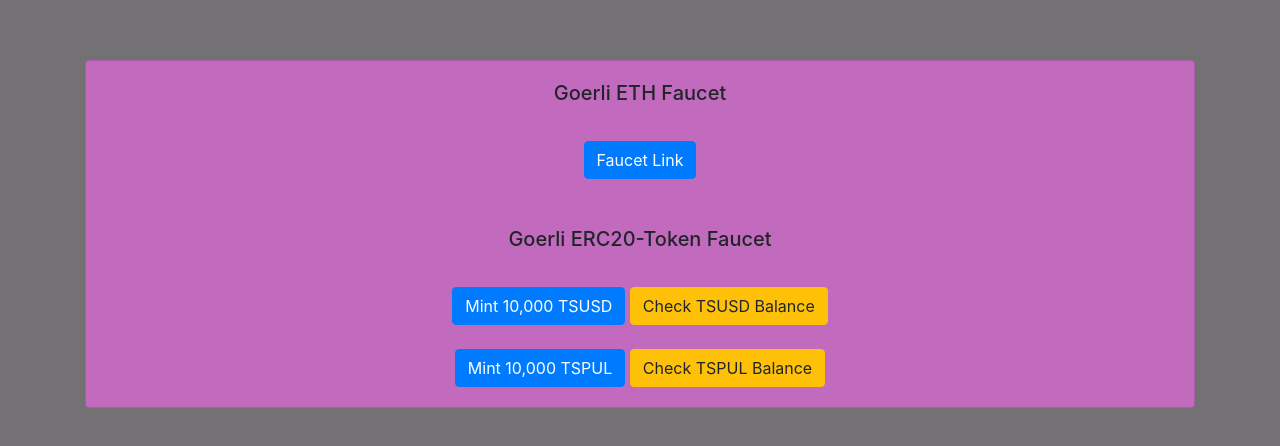
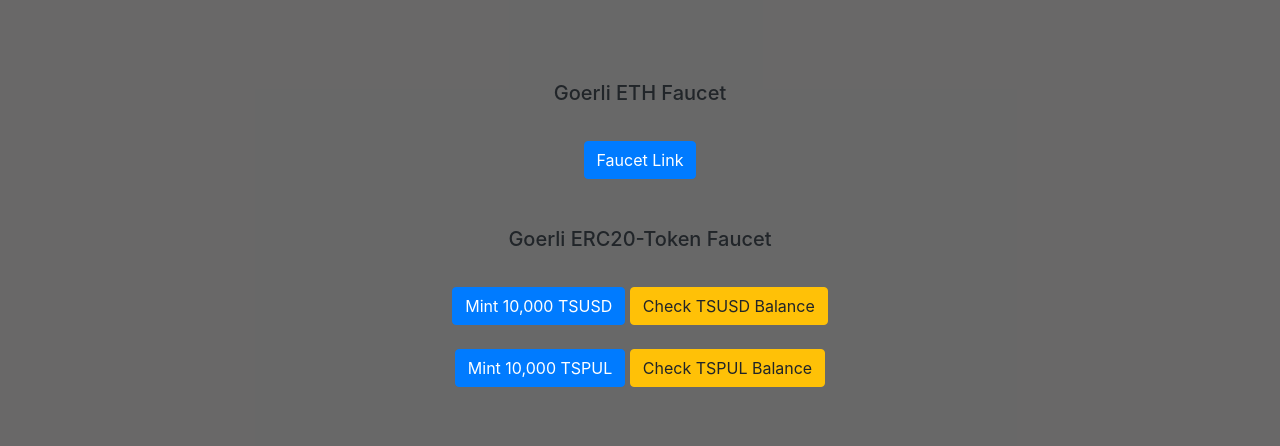
Before and after one commit to PulsarSwap/token-faucet, a React (Create React App) app: page / in a window 1280 px wide. Shown: the part 166-612 px from the top of the page. Built offline with nearby package versions, Linux system fonts and the light colour scheme.

Commit message:
css color

```diff
--- a/src/App.css
+++ b/src/App.css
@@ -1,6 +1,6 @@
 .App {
   text-align: center;
-  background-color: rgba(40, 37, 40, 0.65);
+  background-color: rgba(24, 23, 23, 0.65);
   height: 100%;
   height: 100vh;
   display: flex;
--- a/src/components/Faucet.js
+++ b/src/components/Faucet.js
@@ -44,7 +44,7 @@ const Faucet = ({ props, tokenAddress }) => {
   }
   return (
     <div>
-      <Card style={{ background: "rgba(227, 104, 222, 0.71)" }}>
+      {/* <Card style={{ background: "rgba(227, 104, 222, 0.71)" }}> */}
       <Card.Body>
         <Card.Title>Goerli ETH Faucet</Card.Title>
         <br></br>
@@ -71,7 +71,7 @@ const Faucet = ({ props, tokenAddress }) => {
           {showBalance ? <Message balance={balance} /> : null}
         </div>
       </Card.Body>
-      </Card>
+      {/* </Card> */}
     </div>
   );
 };
```
Lines whose indentation alone changed are shown as unchanged.
